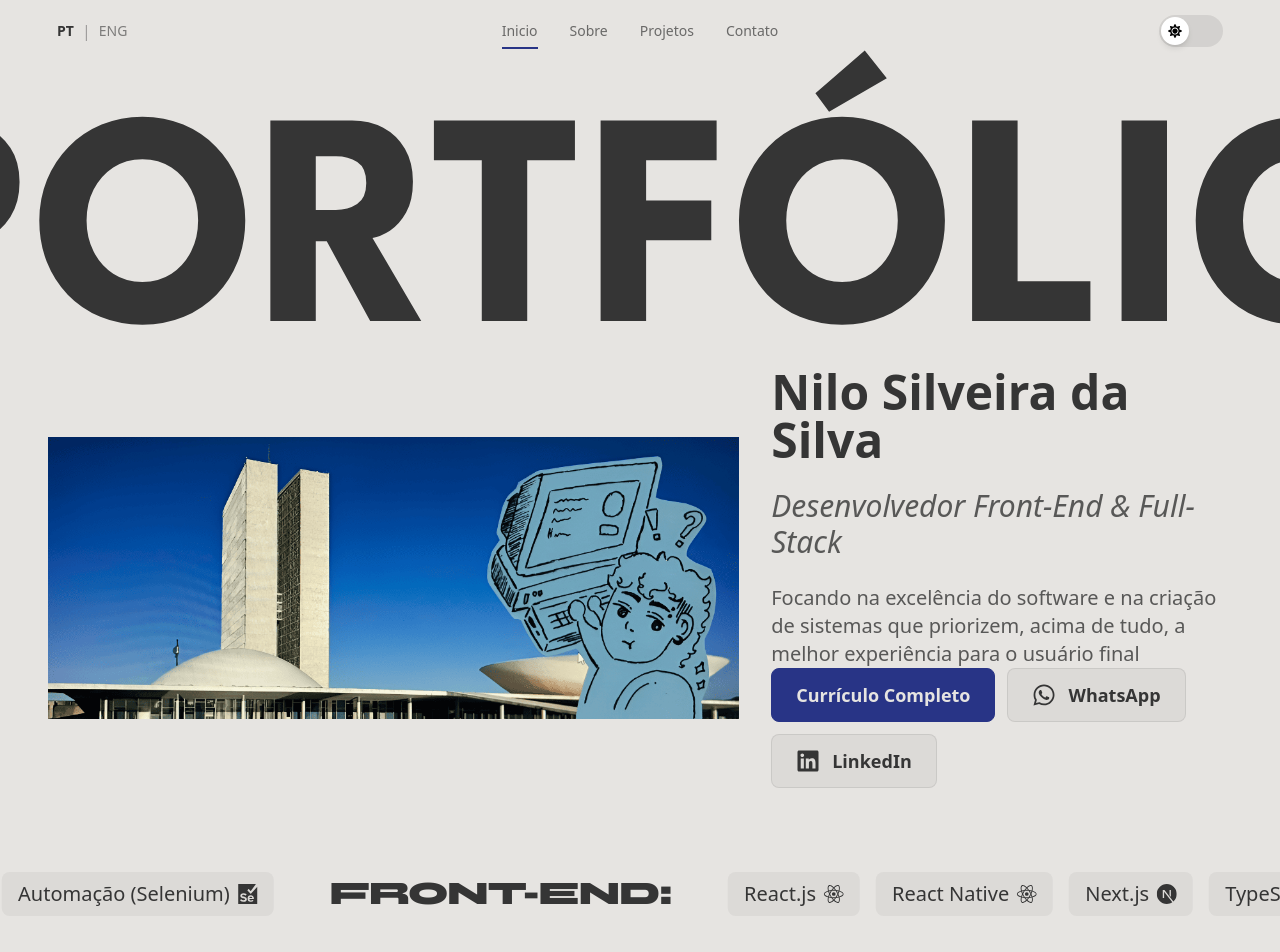
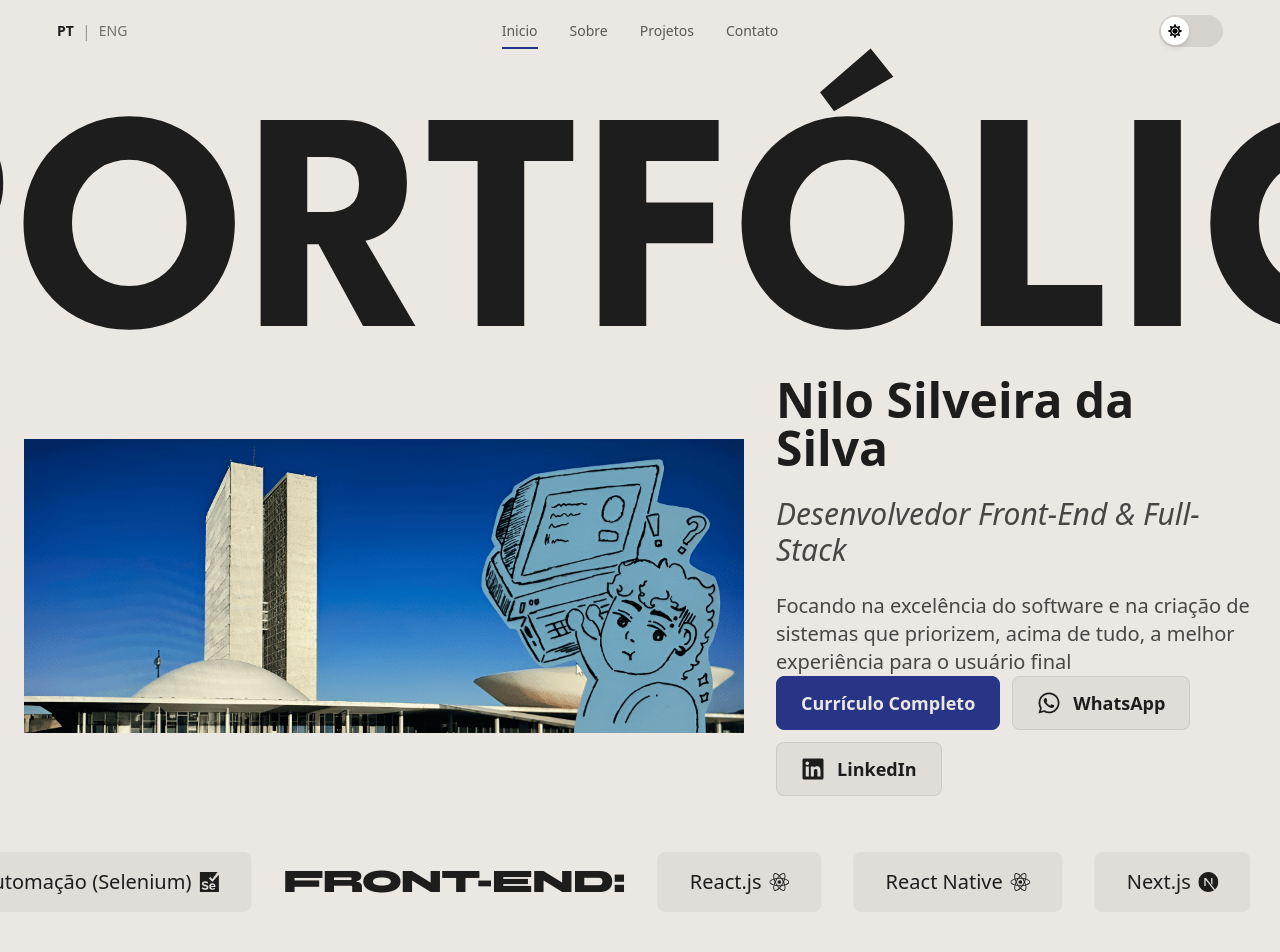
Before and after one commit to Niloinpng/nilo, a React (Vite) app: page / in a window 1280 px wide. Shown: the top 952 px of the page. Built offline with nearby package versions, Linux system fonts and the light colour scheme.

Commit message:
:lipstick: ajuste no contato e traução

```diff
--- a/src/components/SkillItem.tsx
+++ b/src/components/SkillItem.tsx
@@ -7,7 +7,7 @@ interface SkillItemProps {
 
 function SkillItem({ icon: Icon, name }: SkillItemProps) {
   return (
-    <div className="flex items-center gap-2 px-4 py-2 mx-2 whitespace-nowrap rounded-lg bg-preto/5 dark:bg-branco/5 transition-colors">
+    <div className="flex items-center gap-2 px-8 py-4 whitespace-nowrap rounded-lg bg-preto/5 dark:bg-branco/5 transition-colors">
 
       <span className="text-xs text-preto lg:text-xl dark:text-branco font-medium">
         {name}
--- a/src/index.css
+++ b/src/index.css
@@ -185,8 +185,8 @@ html, body {
 }
 
 @theme {
-  --color-branco: #e6e4e1;
-  --color-preto: #353535;
+  --color-branco: #ebe8e4;
+  --color-preto: #1e1d1d;
   --color-azul: #283486;
   --color-azul-2: #6a9bcd;
   --color-amarelo: #eb9326;
--- a/src/section/Contact.tsx
+++ b/src/section/Contact.tsx
@@ -1,9 +1,22 @@
 import { FaLinkedin, FaGithub, FaEnvelope, FaWhatsapp } from 'react-icons/fa'
 import ContactButton from '../components/ContactButton'
 import { FaPaperclip } from "react-icons/fa6"
-import Titulo from '../components/Titulo'
+import { useLanguage } from '../contexts/LanguageContext'
 
 function Contact() {
+  const { language } = useLanguage()
+
+  const translations = {
+    title: language === 'pt' ? 'CONTATO' : 'CONTACT',
+    subtitle1: language === 'pt'
+      ? 'Gostou do meu trabalho?'
+      : 'Did you like my work?',
+    subtitle2: language === 'pt'
+      ? 'Entre em contato ou acompanhe as minhas redes sociais'
+      : 'Get in touch or follow my social media',
+    resume: language === 'pt' ? 'Currículo PDF' : 'Resume PDF'
+  }
+
   const contacts = [
     {
       icon: FaLinkedin,
@@ -22,7 +35,7 @@ function Contact() {
     },
     {
         icon: FaPaperclip,
-        title: 'Currículo PDF',
+        title: translations.resume,
         link: 'https://drive.google.com/file/d/18_Ga_S-LnsEJlb3FmXEHlU4yGhMFwzCX/view?usp=sharing'
       },
     {
@@ -32,15 +45,19 @@ function Contact() {
   ]
 
   return (
-    <section className="px-3 lg:px-12 py-2 lg:py-8">
-      <div className="flex flex-col max-w-4xl mx-auto">
-        <Titulo
-          titulo="CONTATO"
-          subtitulo={<>Gostou do meu trabalho? <br /> Entre em contato ou acompanhe as minhas redes sociais</>}
-        />
+    <section className="px-2 py-8 lg:py-24 dark:bg-azul bg-azul-2">
+      <div className="flex flex-col max-w-4xl mx-auto gap-4">
+        <h1 className="font-spartan font-extrabold text-xl lg:text-3xl text-preto dark:text-branco text-center">
+          {translations.title}
+        </h1>
+        <h3 className="font-spartan text-xl lg:text-4xl text-preto/80 dark:text-branco/80  text-center">
+          {translations.subtitle1}
+        </h3>
+        <h3 className="font-spartan text-xl lg:text-4xl text-preto/80 dark:text-branco/80 text-center">
+          {translations.subtitle2}
+        </h3>
 
-        {/* Botões de contato */}
-        <div className="flex flex-col gap-4 mt-4">
+        <div className="flex flex-col gap-6 mt-4">
           {contacts.map((contact, index) => (
             <ContactButton
               key={index}
--- a/src/section/Footer.tsx
+++ b/src/section/Footer.tsx
@@ -10,10 +10,10 @@ function Footer() {
   }
 
   return (
-    <footer className="bg-preto w-full py-2 lg:py-4 flex items-center justify-center">
+    <footer className="dark:bg-preto bg-branco w-full py-2 lg:py-4 flex items-center justify-center">
       <button
         onClick={scrollToTop}
-        className="group flex flex-row items-center text-branco hover:text-branco/80 transition-colors"
+        className="group flex flex-row items-center text-preto dark:text-branco hover:text-preto/80 dark:hover:text-branco/80 transition-colors"
       >
         {Array.from({ length: 3 }).map((_, index) => (
           <div key={index} className="relative w-8 h-8 flex items-center justify-center overflow-hidden">
--- a/src/section/Hero.tsx
+++ b/src/section/Hero.tsx
@@ -19,9 +19,9 @@ function Hero() {
   }
 
   return (
-    <div className="flex flex-col px-4 lg:px-12">
+    <div className="flex flex-col px-4 lg:px-6">
       <div className="flex items-center justify-center w-full">
-        <h1 className="font-spartan font-bold text-6xl lg:text-[19rem] text-preto dark:text-branco text-center py-4 lg:py-0">
+        <h1 className="font-spartan font-bold text-6xl lg:text-[19.5rem] text-preto dark:text-branco text-center lg:py-0">
           {translations.portfolio}
         </h1>
       </div>
--- a/src/section/Skills.tsx
+++ b/src/section/Skills.tsx
@@ -98,11 +98,11 @@ function Skills() {
 
   return (
     <div className="flex flex-col w-full">
-      <div className="relative w-full overflow-hidden py-6 lg:py-8">
+      <div className="relative w-full overflow-hidden py-6">
         <div
-          className="flex items-center"
+          className="flex items-center lg:gap-8 gap-2"
           style={{
-            animation: 'scroll 230s linear infinite',
+            animation: 'scroll 280s linear infinite',
             width: 'max-content'
           }}
         >
@@ -111,9 +111,9 @@ function Skills() {
               return (
                 <div
                   key={index}
-                  className="flex items-center lg:px-6 whitespace-nowrap"
+                  className="flex items-center whitespace-nowrap"
                 >
-                  <span className="font-bbh text-2xl lg:text-3xl text-preto dark:text-branco p-6">
+                  <span className="font-bbh text-2xl lg:text-3xl text-preto dark:text-branco ">
                     {item.name}:
                   </span>
                 </div>
```
